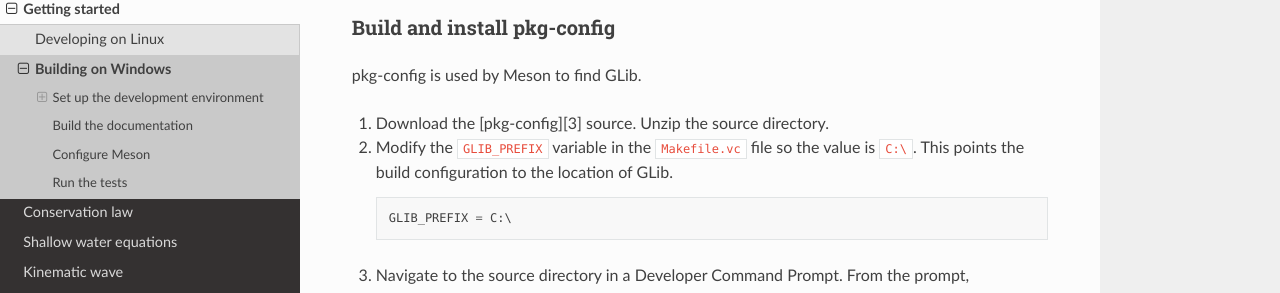
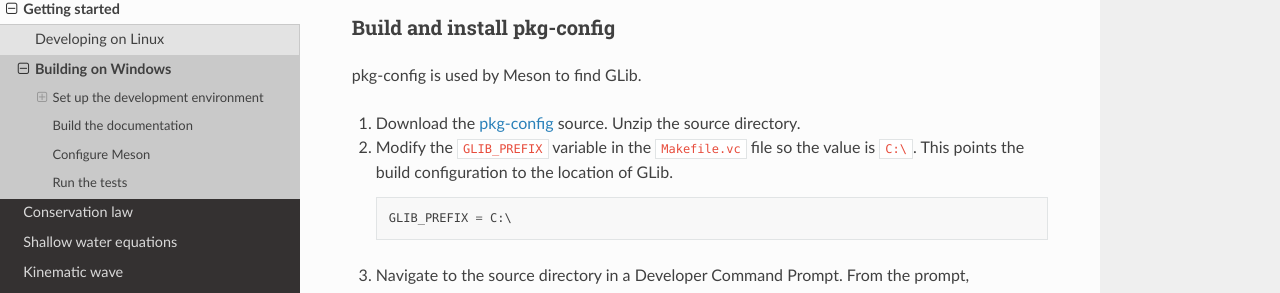
Before and after one commit to mmdski/chulengo, a Sphinx documentation site: the page built from docs/start/windows.md, in a window 1280 px wide and 900 px high, scrolled down 715 px. Shown: the part 144-437 px from the top of the window. Built offline with Sphinx 7.4.7 and the Read the Docs theme 2.0.0, drawn with Linux system fonts in a browser that asks for light colours; part of the change alters nothing that is shown.

```diff
--- a/docs/start/windows.md
+++ b/docs/start/windows.md
@@ -75,3 +75,4 @@ directory to `C:\bin`.
 
 [1]: https://visualstudio.microsoft.com/visual-cpp-build-tools/
 [2]: https://github.com/GNOME/glib
+[3]: https://www.freedesktop.org/wiki/Software/pkg-config/
```
